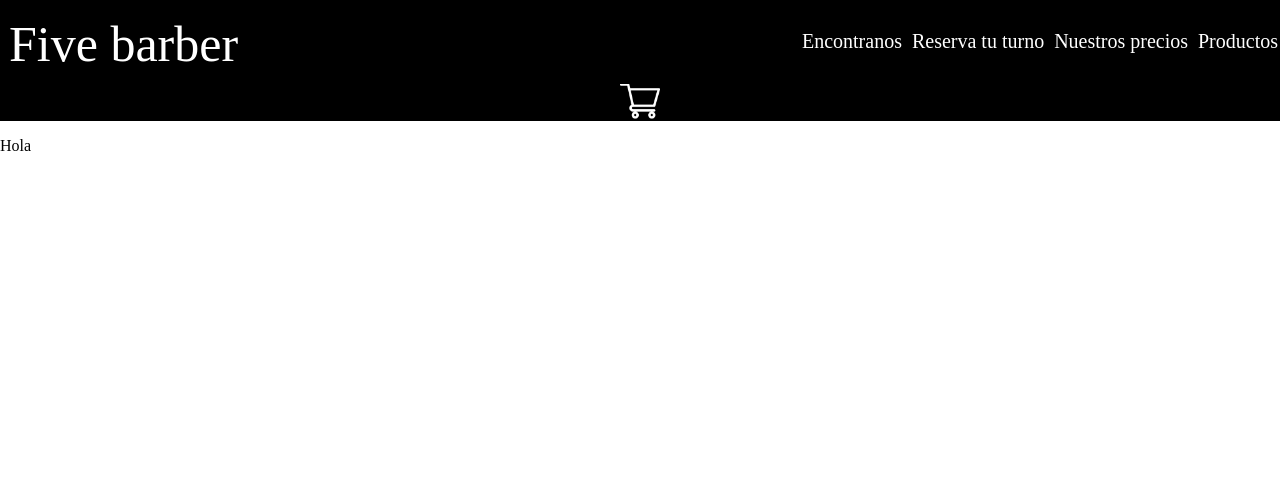
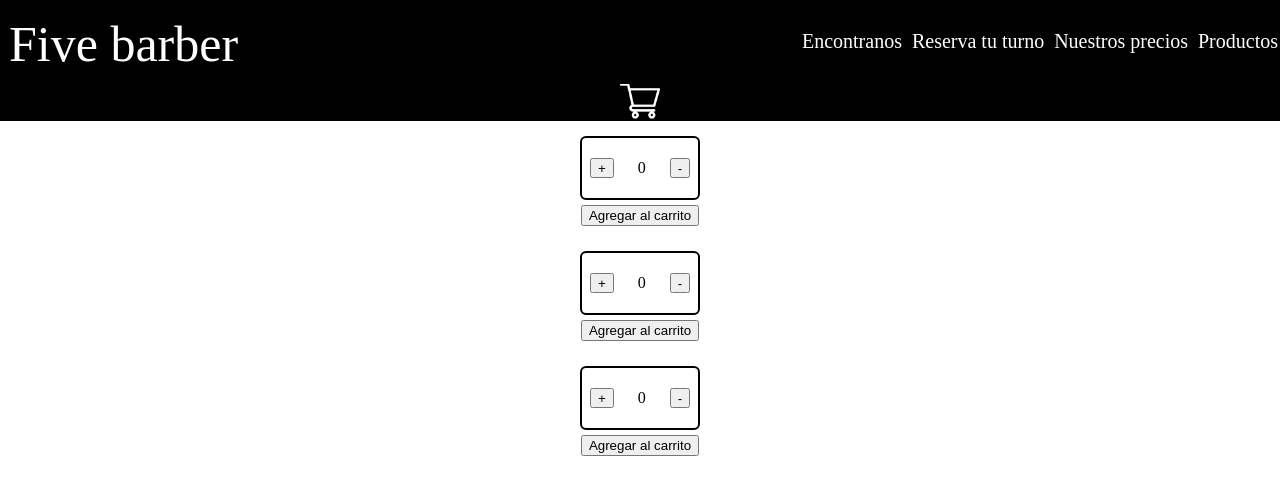
Before and after one commit to lucassfrann/fivebarbershop, a React (Create React App) app: page / in a window 1280 px wide. Shown: the top 494 px of the page. Built offline with nearby package versions, Linux system fonts and the light colour scheme; the HTML template or start-up script is replaced by a standard one.

Commit message:
Desafio 4

```diff
--- a/src/App.js
+++ b/src/App.js
@@ -10,7 +10,9 @@ function App() {
     <div className='app'>
       <Header />
       <NavBar />
-      <ItemListContainer greeting='Hola'/>
+      <ItemListContainer stock={10} initial={1}/>
+      <ItemListContainer stock={10} initial={1}/>
+      <ItemListContainer stock={10} initial={1}/>
     </div>
   )
 }
--- a/src/components/ItemListContainer/ItemListContainer.css
+++ b/src/components/ItemListContainer/ItemListContainer.css
@@ -0,0 +1,41 @@
+.itemlist-container {
+  display: flex;
+  flex-direction: row;
+  width: 100%;
+  text-align: center;
+  justify-content: center;
+}
+
+.item-container {
+  display: flex;
+  margin: 5px;
+  padding: 5px;
+  flex-direction: column;
+  text-align: center;
+  justify-content: center;
+}
+
+.item-container p {
+  width: 50px;
+  text-align: center;
+  justify-content: center;
+}
+
+.quantity-container {
+  display: flex;
+  border: solid 2px black;
+  border-radius: 6px;
+  padding: 5px;
+  margin: 5px;
+  justify-content: center;
+  align-items: center;
+}
+
+.button-quantity {
+  display: flex;
+  justify-content: center;
+  height: 20px;
+  font-size: 10px;
+  padding: 3px;
+  border-radius: 6px;
+}
--- a/src/components/ItemListContainer/ItemListContainer.js
+++ b/src/components/ItemListContainer/ItemListContainer.js
@@ -1,11 +1,59 @@
-import react from "react";
-
+import react, { useState, useEffect } from "react";
 import './ItemListContainer.css'
 
-export default function ItemListContainer( {greeting} ) {
+
+
+export default function ItemListContainer( {stock, initial} ) {
+
+    const [quantity, setQuantity] = useState(initial - 1)
+    const [conditional, setConditional] = useState(true)
+
+
+    // function changeQuantity(conditional){
+    //     if (conditional) {
+    //         if (quantity < stock)
+    //         setQuantity(quantity + 1)
+    //     } else {
+    //         if (quantity > 0) {
+    //             setQuantity(quantity - 1)
+    //         }
+    //     }
+
+    // }
+
+    function addQuantity() {
+        if (quantity < stock)
+        setQuantity(quantity + 1)
+    }
+
+    function removeQuantity() {
+        if (quantity > 0) {
+            setQuantity(quantity - 1)
+        }
+    }
+
     return (
         <div className="itemlist-container">
-        <p>{greeting}</p>
+            <div className="item-container">
+                <div className="quantity-container">
+                <div className="button-quantity">
+                    <button id="button-add" onClick={() => addQuantity()}>+</button>
+                    {/* <button id="button-add" onClick={() => changeQuantity(setConditional(true))}>+</button> */}
+                </div>
+                <div className="quantity">
+                    <p>{quantity}</p>
+                </div>
+                <div className="button-quantity">
+                    <button id='button-discount' onClick={() => removeQuantity()}>-</button>
+                    {/* <button id="button-discount" onClick={() => changeQuantity(setConditional(false))}>-</button> */}
+                </div>
+                </div>
+                <div className="button-addtocart">
+                    <button>
+                        Agregar al carrito
+                    </button>
+                </div>
+            </div>
         </div>
     )
 }
```
